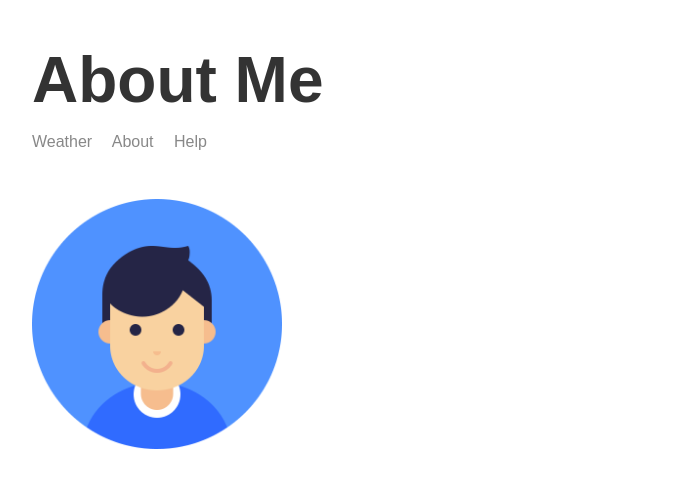
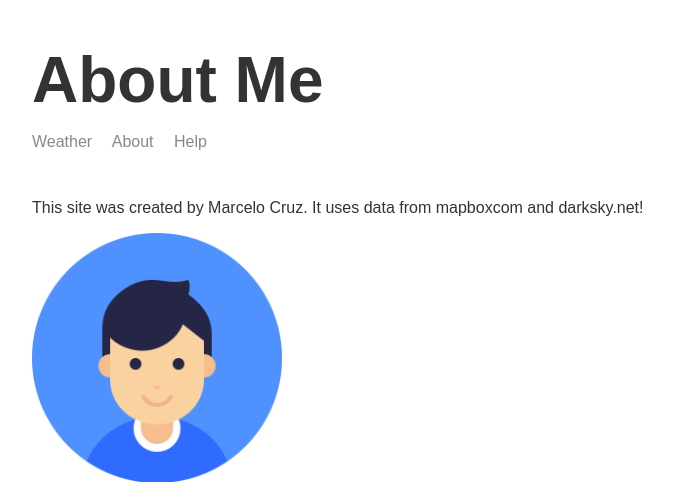
Before and after one commit to mmcruzrpa/node3-weather-website, a Node server app: page /about in a window 1280 px wide. Shown: the top 482 px of the page, without its empty margins (283-956 px from the left). Run offline with Node 20, Linux system fonts and the light colour scheme.

Commit message:
Add about text

```diff
--- a/templates/views/about.hbs
+++ b/templates/views/about.hbs
@@ -9,6 +9,7 @@
         <body>
             <div class="main-content">
                 {{>header}}
+                <p>This site was created by Marcelo Cruz. It uses data from mapboxcom and darksky.net!</p>
                 <img class="portrait" src="/img/pic2.png">
             </div>
 
```
